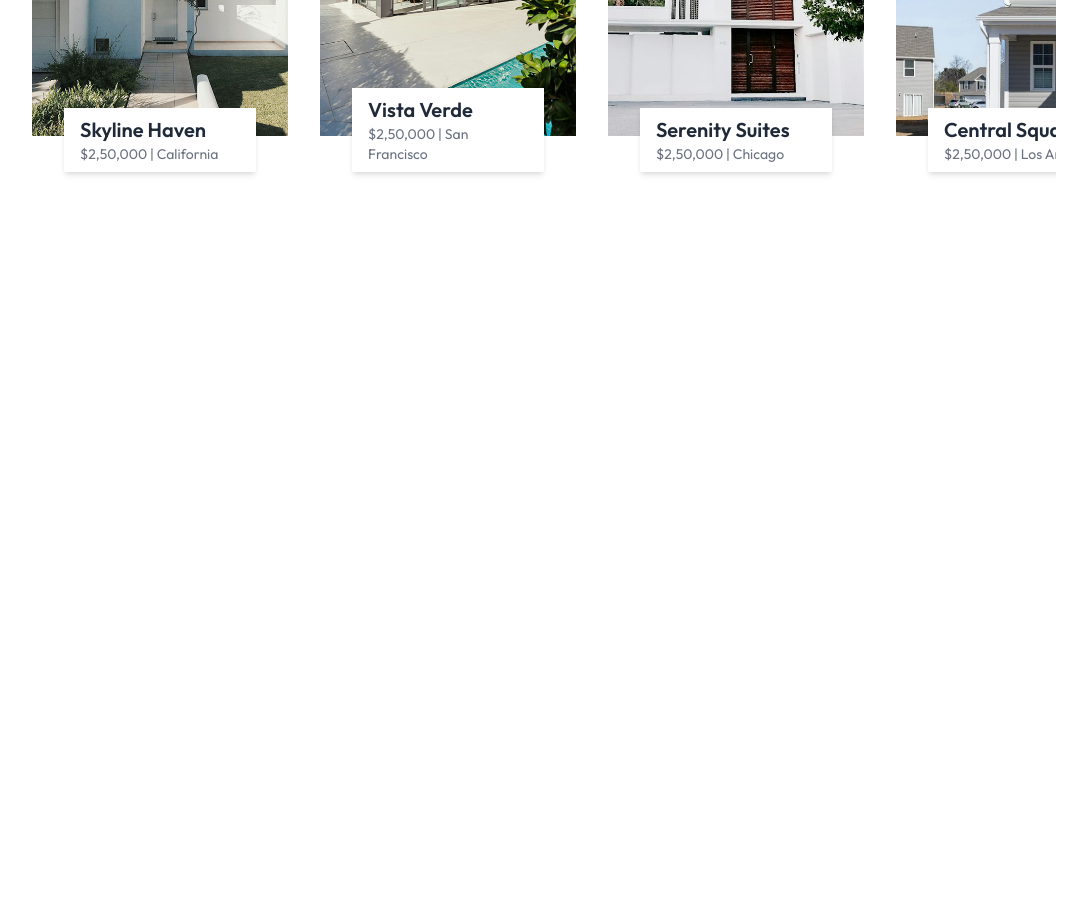
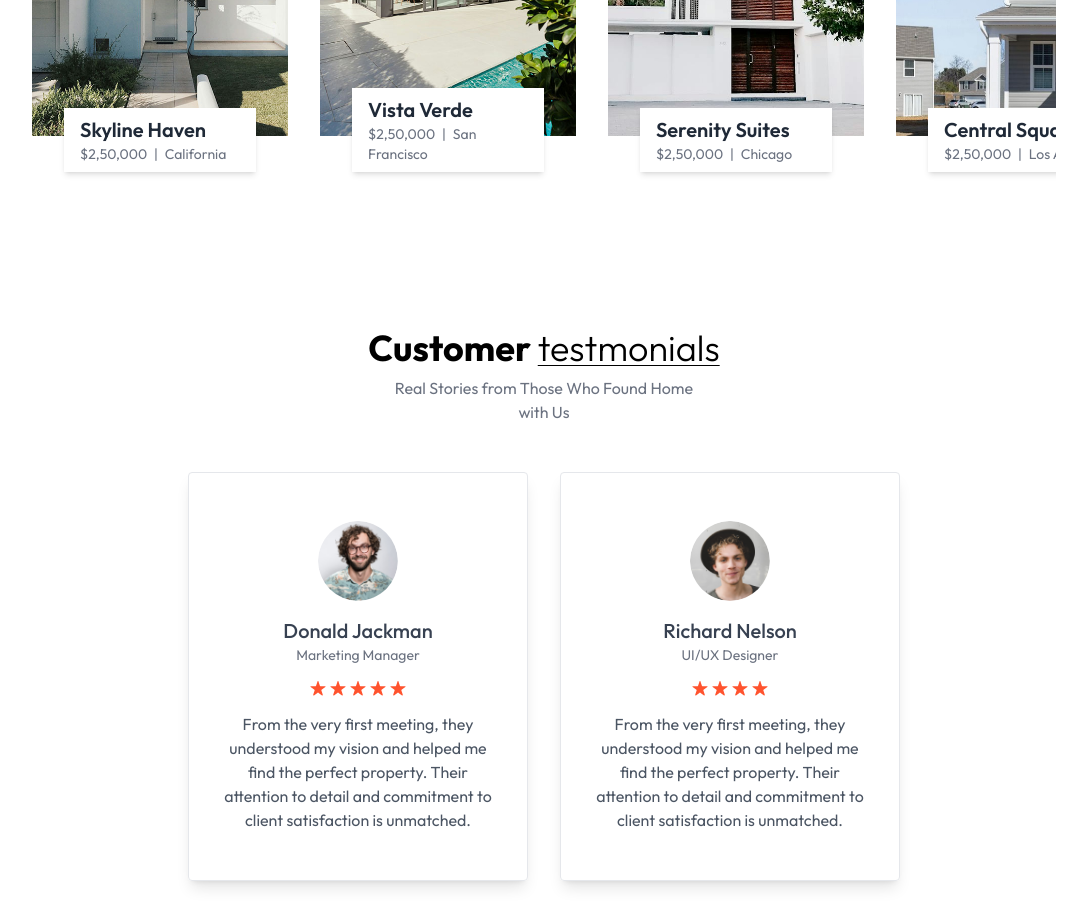
Before and after one commit to dev-code-create/Real-Estate-Web-App-, a React (Vite) app in the folder Client/: page / in a window 1280 px wide. Shown: the part 2160-3072 px from the top of the page, without its empty margins (96-1183 px from the left). Before the commit the page ends 2448 px from the top, so only its background shows below. Built offline with nearby package versions, Linux system fonts and the light colour scheme.

Commit message:
Testimonial Section completed

```diff
--- a/Client/index.html
+++ b/Client/index.html
@@ -1,5 +1,5 @@
 <!doctype html>
-<html lang="en">
+<html lang="en" class="scroll-smooth">
   <head>
     <meta charset="UTF-8" />
     <link rel="icon" type="image/svg+xml" href="/favicon.svg" />
--- a/Client/src/App.jsx
+++ b/Client/src/App.jsx
@@ -2,6 +2,8 @@
 import Header from "./components/Header";
 import About from "./components/About";
 import Projects from "./components/Projects";
+import Testimonials from "./components/testimonials";
+import Contact from "./components/Contact";
 
 const App = () => {
   return (
@@ -9,6 +11,8 @@
       <Header />
       <About />
       <Projects />
+      <Testimonials />
+      <Contact />
     </div>
   );
 };
--- /dev/null
+++ b/Client/src/components/Contact.jsx
@@ -0,0 +1,14 @@
+import React from "react";
+
+const Contact = () => {
+  return (
+    <div
+      className="text-center p-6 py-20 lg:px-32 w-full overflow-hidden bg-red-500"
+      id="Contact"
+    >
+      Contact
+    </div>
+  );
+};
+
+export default Contact;
--- a/Client/src/components/Projects.jsx
+++ b/Client/src/components/Projects.jsx
@@ -30,7 +30,10 @@
   };
 
   return (
-    <div className="container mx-auto py-4 pt-20 px-6 md:px-20 lg:px-32 w-full overflow-hidden my-20 ">
+    <div
+      className="container mx-auto py-4 pt-20 px-6 md:px-20 lg:px-32 w-full overflow-hidden my-20 "
+      id="Projects"
+    >
       <h1 className="text-2xl sm:text-4xl font-bold mb-2 text-center">
         Projects{" "}
         <span className="underline  underline-offset-4 decoration-1 under font-light">
@@ -80,7 +83,8 @@
                     {project.title}
                   </h2>
                   <p className="text-gray-500 text-sm">
-                    {project.price} <span>|</span> {project.location}
+                    {project.price} <span className="px-1">|</span>{" "}
+                    {project.location}
                   </p>
                 </div>
               </div>
--- /dev/null
+++ b/Client/src/components/Testimonials.jsx
@@ -0,0 +1,47 @@
+import React from "react";
+import { assets, testimonialsData } from "../assets/assets";
+
+const Testimonials = () => {
+  return (
+    <div
+      className="container mx-auto py-10 lg:px-32 w-full overflow-hidden"
+      id="Testimonials"
+    >
+      <h1 className="text-2xl sm:text-4xl font-bold mb-2 text-center">
+        Customer{" "}
+        <span className="underline underline-offset-4 decoration-1 under font-light">
+          testmonials
+        </span>
+      </h1>
+      <p className="text-center text-gray-500 mb-12 max-w-80 mx-auto">
+        Real Stories from Those Who Found Home with Us{" "}
+      </p>
+      <div className="flex flex-wrap justify-center gap-8">
+        {testimonialsData.map((testimonial, index) => (
+          <div
+            key={index}
+            className="max-w-[340px] border shadow-lg rounded px-8 py-12 text-center"
+          >
+            <img
+              src={testimonial.image}
+              alt="testimonial.alt"
+              className="w-20 h-20 rounded-full mx-auto mb-4"
+            />
+            <h2 className="text-xl text-gray-700 font-medium">
+              {testimonial.name}
+            </h2>
+            <p className="text-gray-500 mb-4 text-sm">{testimonial.title}</p>
+            <div className="flex justify-center gap-1 text-red-500 mb-4">
+              {Array.from({ length: testimonial.rating }, (item, index) => (
+                <img key={index} src={assets.star_icon} alt="" />
+              ))}
+            </div>
+            <p className="text-gray-600">{testimonial.text}</p>
+          </div>
+        ))}
+      </div>
+    </div>
+  );
+};
+
+export default Testimonials;
```
